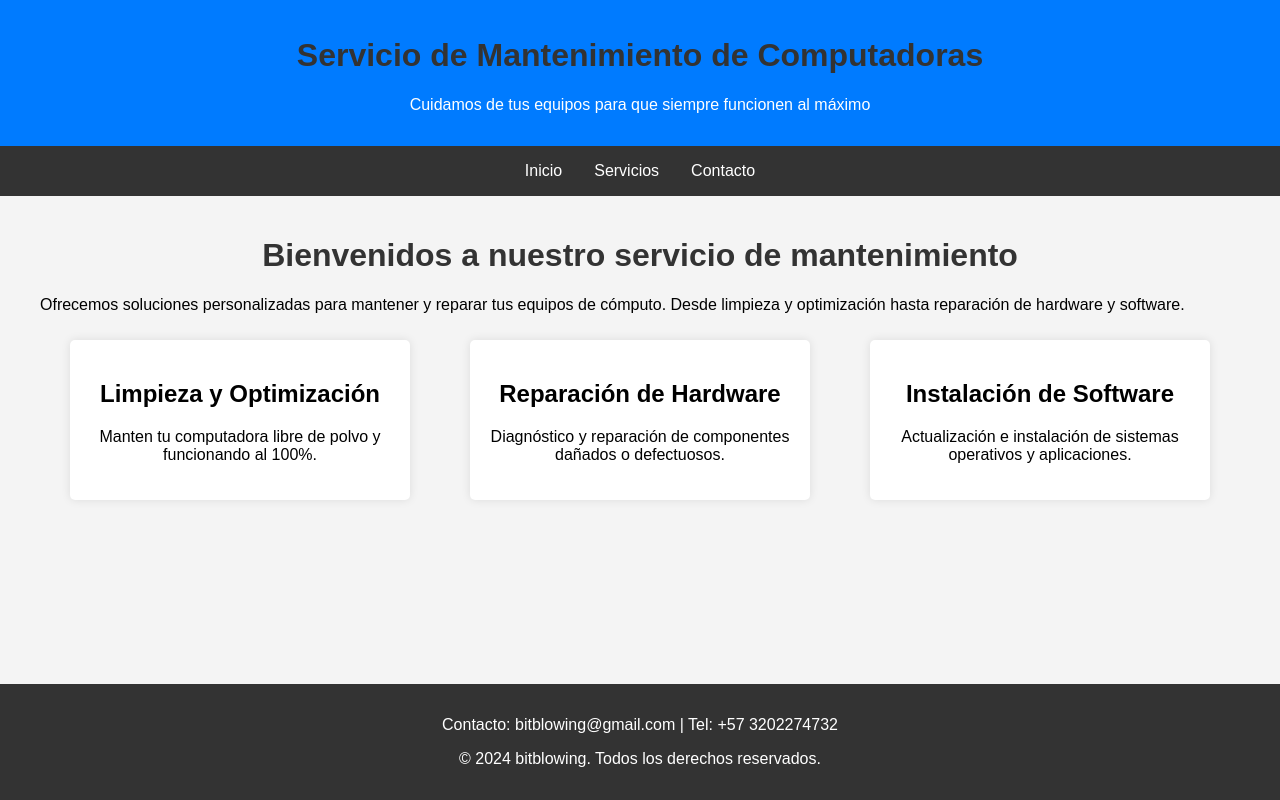
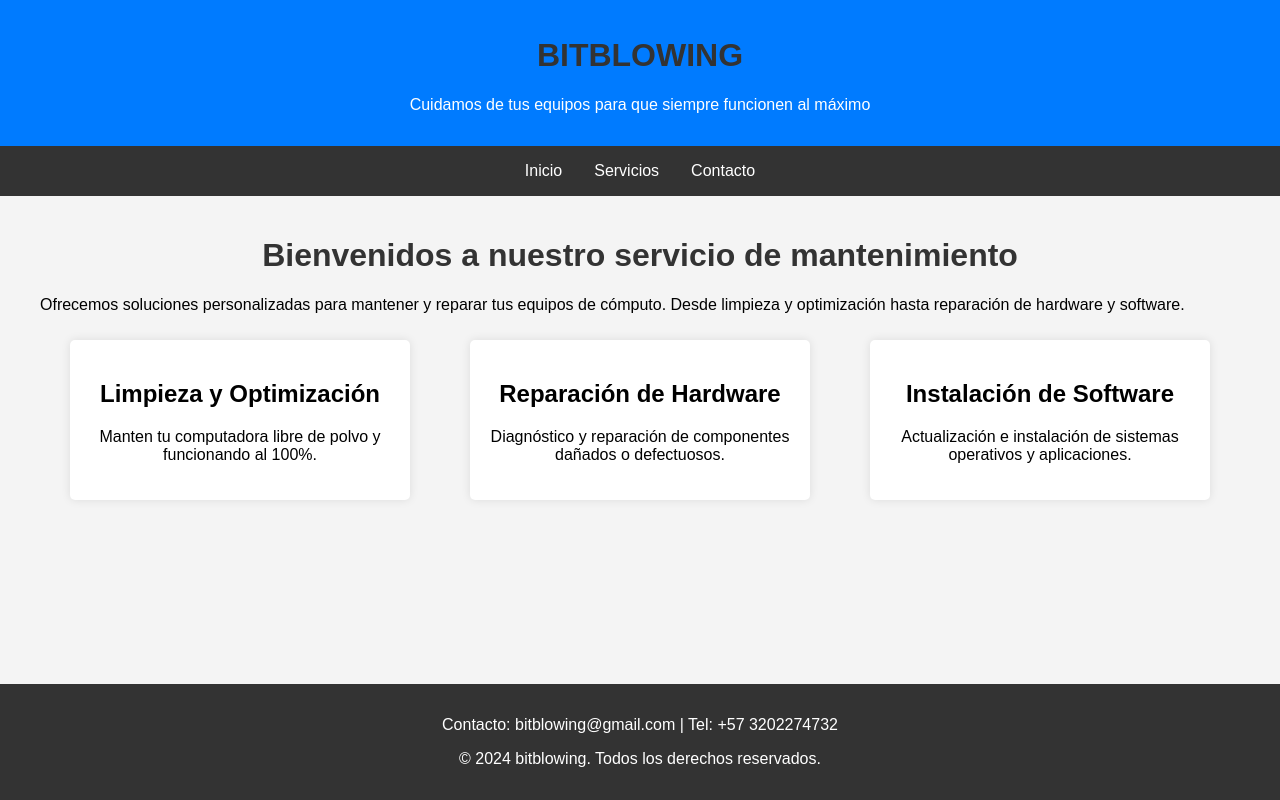
Before and after one commit to bitblowing/web, a plain HTML site: page index.html in a window 1280 px wide. Drawn offline with Linux system fonts and the light colour scheme.

Commit message:
Update index.html

```diff
--- a/index.html
+++ b/index.html
@@ -70,7 +70,7 @@
 
     <!-- Encabezado -->
     <header>
-        <h1>Servicio de Mantenimiento de Computadoras</h1>
+        <h1>BITBLOWING</h1>
         <p>Cuidamos de tus equipos para que siempre funcionen al máximo</p>
     </header>
 
```
